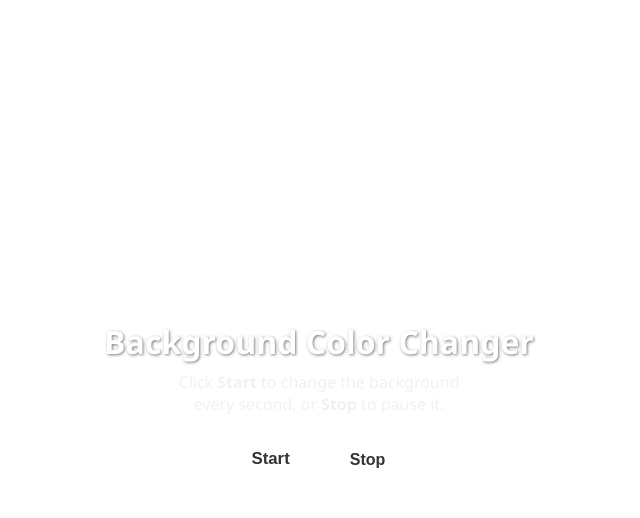
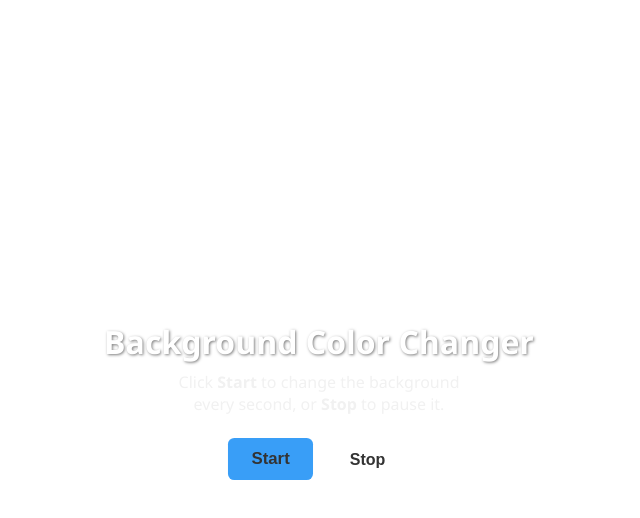
Before and after one commit to rudreshmishra721-prog/old-mini-js-projects, a plain HTML site: page 05-Async Color Flasher/index.html in a window 1280 px wide. In both pictures the pointer is over the button "Start". Shown: the whole page, without its empty margins (321-961 px from the left). Drawn offline with Linux system fonts and the light colour scheme.

Commit message:
updated async color flasher

```diff
--- a/05-Async Color Flasher/style.css
+++ b/05-Async Color Flasher/style.css
@@ -47,6 +47,6 @@ button {
 }
 
 button:hover {
-  background-color: #fff;
+  background-color: #399ef7;
   transform: scale(1.05);
 }
```
